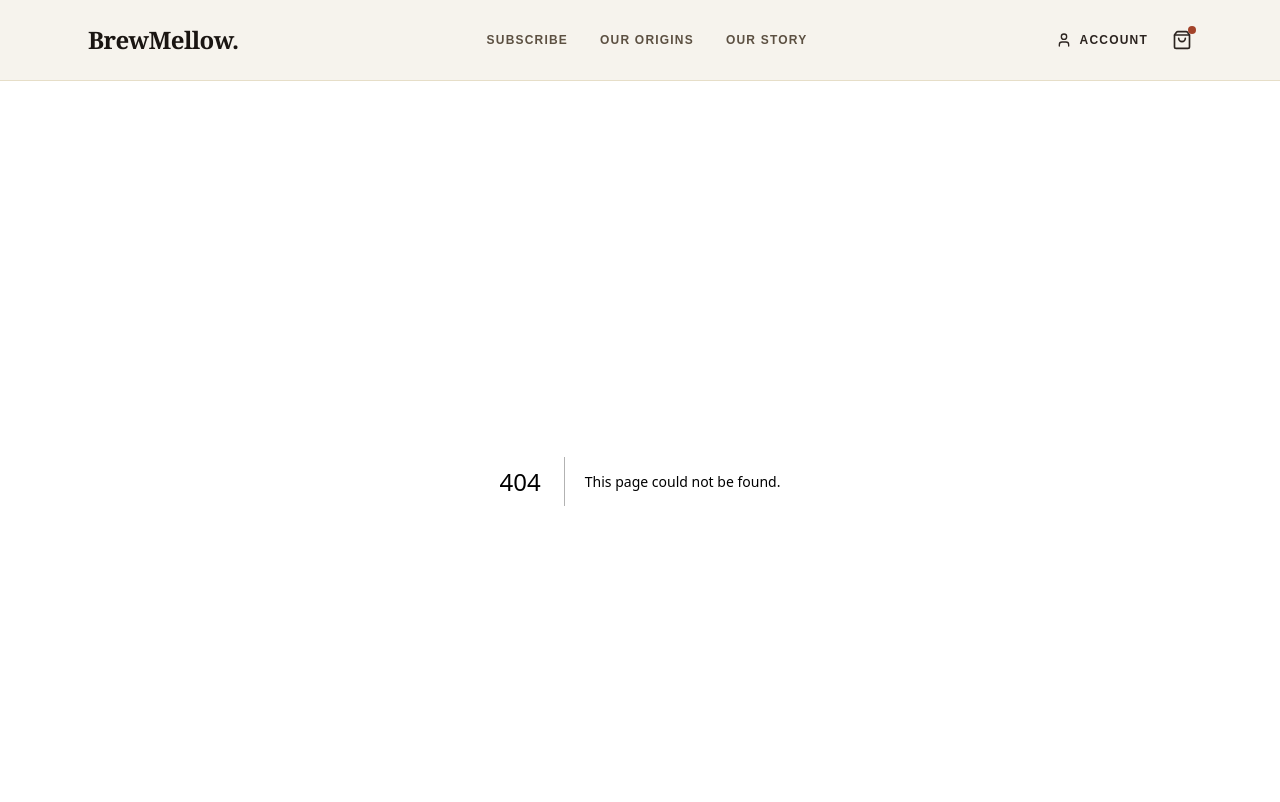
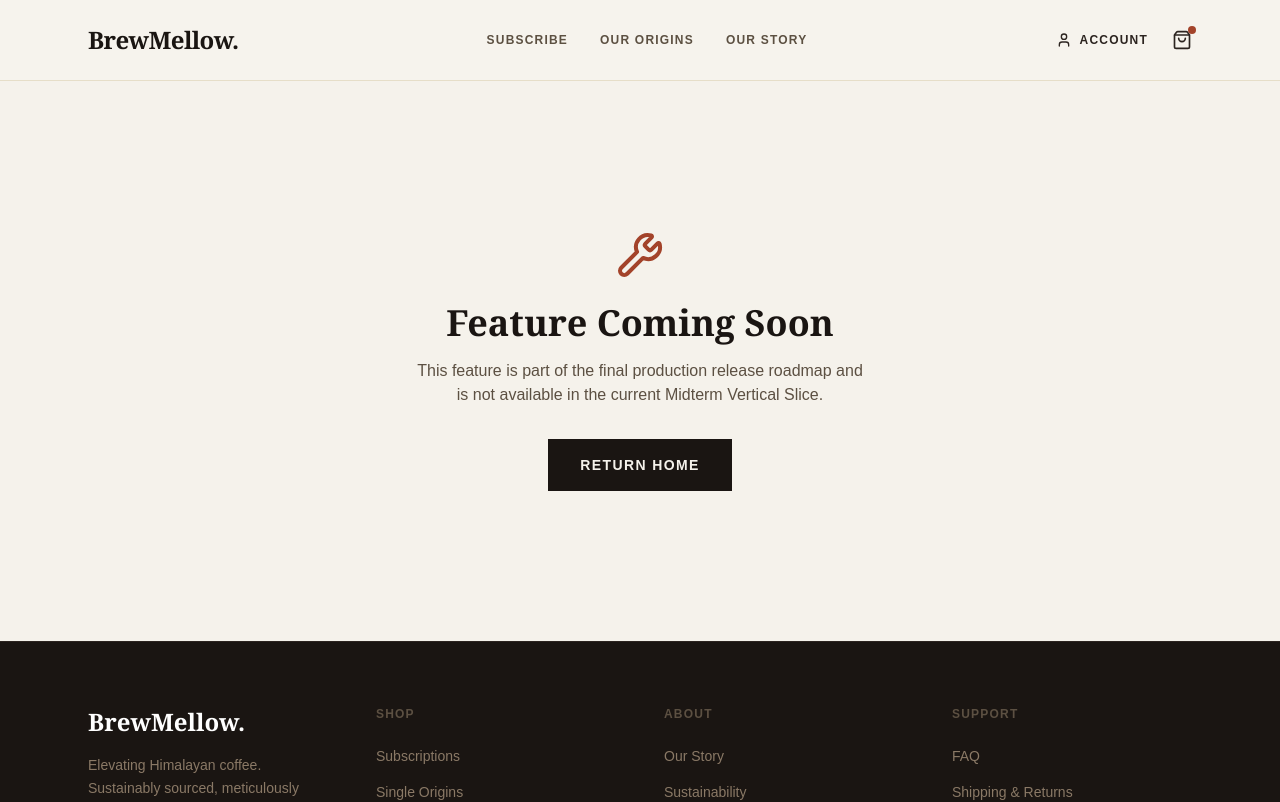
Before and after one commit to CapstoneDesign-Fall2026-UlsanCollege/team_2_capstone_design, a Next.js app in the folder frontend/: page /coming-soon in a window 1280 px wide. Before the commit this address had no page. Shown: the top 802 px of the page. Built offline with nearby package versions, Linux system fonts and the light colour scheme.

Commit message:
fix(ui): remove onClick from server component layout and route to a coming soon page instead

```diff
--- /dev/null
+++ b/frontend/src/app/coming-soon/page.tsx
@@ -0,0 +1,20 @@
+import Link from "next/link";
+import { Wrench } from "lucide-react";
+
+export default function ComingSoonPage() {
+  return (
+    <div className="min-h-[70vh] bg-[#F5F2EB] flex flex-col items-center justify-center p-6 text-center">
+      <Wrench size={48} className="text-[#A3432A] mb-6" />
+      <h1 className="text-4xl font-serif font-bold text-[#1A1512] mb-4">Feature Coming Soon</h1>
+      <p className="text-[#5C5042] mb-8 max-w-md">
+        This feature is part of the final production release roadmap and is not available in the current Midterm Vertical Slice.
+      </p>
+      <Link
+        href="/"
+        className="px-8 py-4 bg-[#1A1512] text-[#F5F2EB] text-sm uppercase tracking-widest font-bold hover:bg-[#2C2420] transition-colors"
+      >
+        Return Home
+      </Link>
+    </div>
+  );
+}
```
